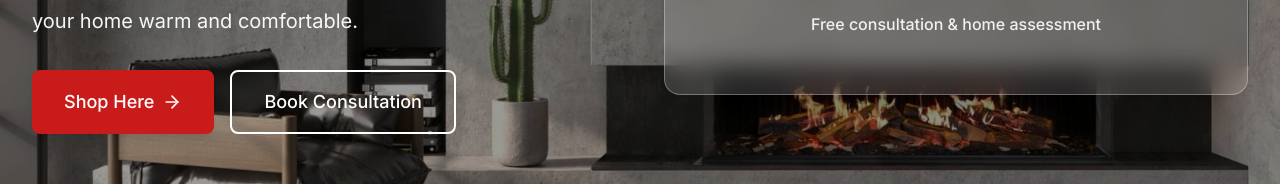
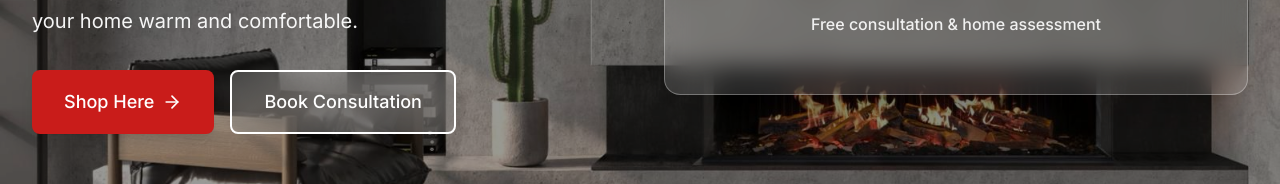
Before and after one commit to CWCMEDIA/toppsfireplace, a Next.js app: page / in a window 1280 px wide. Shown: the part 549-733 px from the top of the page. Built offline with nearby package versions, Linux system fonts and the light colour scheme; no server answers.

Commit message:
Update homepage

```diff
--- a/app/page.tsx
+++ b/app/page.tsx
@@ -115,7 +115,7 @@ export default function HomePage() {
                   Shop Here
                   <ArrowRight className="ml-2 w-5 h-5" />
                 </Link>
-                <Link href="/contact" className="btn-outline text-lg px-8 py-4 border-white text-white hover:bg-white hover:text-primary-500">
+                <Link href="/contact" className="btn-outline text-lg px-8 py-4 border-white text-white hover:bg-white hover:text-primary-500 backdrop-blur-xl bg-white/20">
                   Book Consultation
                 </Link>
               </div>
```
